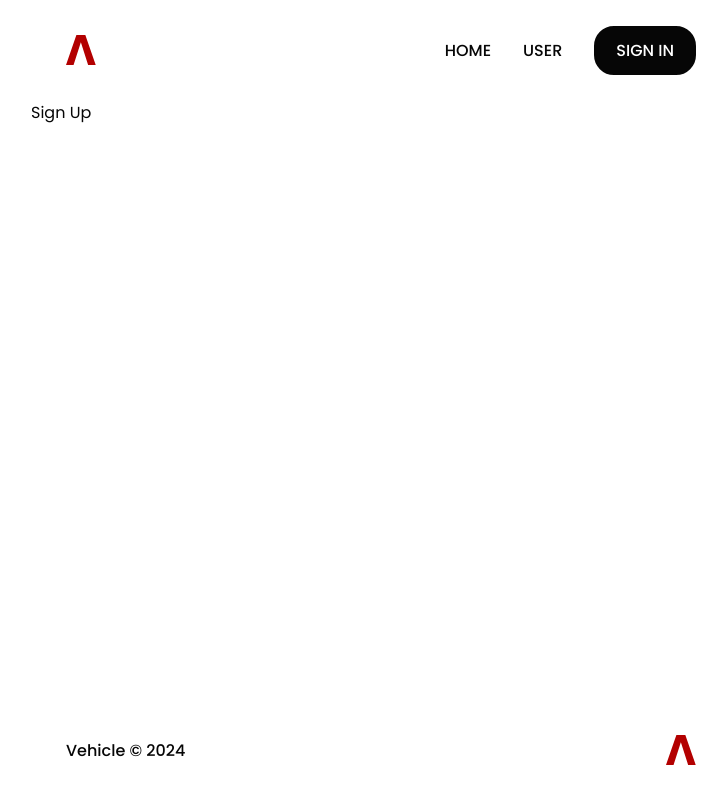
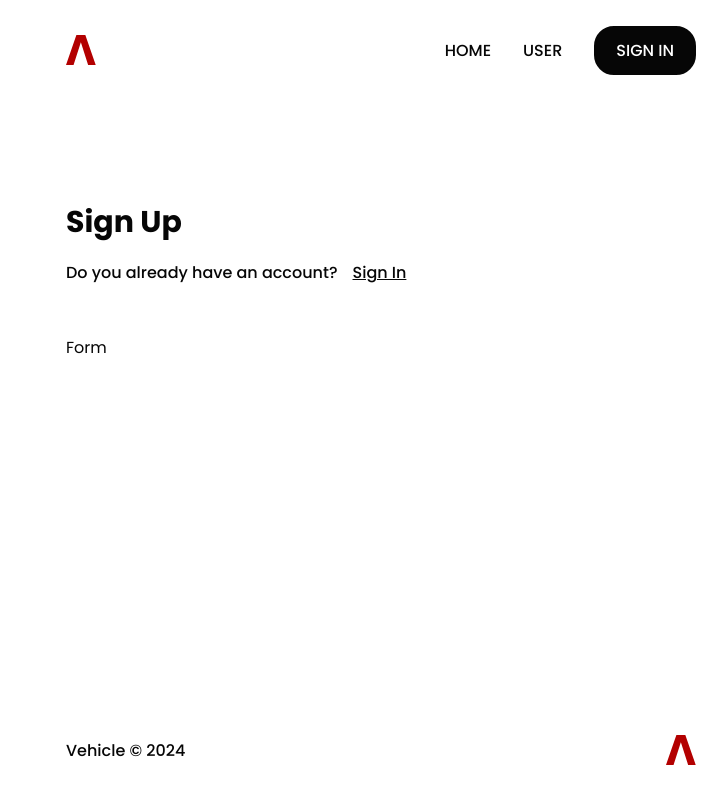
Before and after one commit to monsuAymeric/Vehicle, a React (Vite) app in the folder front/: page /signup in a window 1280 px wide. Shown: the whole page, without its empty margins (259-986 px from the left). Built offline with nearby package versions, Linux system fonts and the light colour scheme.

Commit message:
build(signup): Start the signup page, form components created

```diff
--- /dev/null
+++ b/front/src/components/Form.jsx
@@ -0,0 +1,7 @@
+import React from 'react'
+
+export default function Form() {
+  return (
+    <div>Form</div>
+  )
+}
--- a/front/src/index.css
+++ b/front/src/index.css
@@ -127,6 +127,9 @@ img {
   object-fit: cover;
   transition: var(--transition);
 }
+.link {
+  text-decoration: underline;
+}
 
 .logo {
   height: 30px;
--- /dev/null
+++ b/front/src/pages/SignUp.css
@@ -0,0 +1,13 @@
+.signup__section {
+  gap: 50px;
+}
+.already__signup {
+  display: flex;
+  flex-direction: column;
+  gap: 15px;
+}
+.redirection__sign {
+  display: flex;
+  gap: 15px;
+  align-items: baseline;
+}
--- a/front/src/pages/SignUp.jsx
+++ b/front/src/pages/SignUp.jsx
@@ -1,9 +1,27 @@
-import React from 'react'
+import React, { useRef } from "react";
+import { Link } from "react-router-dom";
+import "./SignUp.css";
+import Form from "../components/Form";
 
 export default function SignUp() {
+  const inputRef = useRef(null);
+  const handleSubmitButton = () => {
+    alert(inputRef.current.value);
+  };
   return (
     <main>
-      <div>Sign Up</div>
+      <section className="signup__section">
+        <div className="already__signup">
+          <h1>Sign Up</h1>
+          <div className="redirection__sign">
+            <p>Do you already have an account?</p>
+            <Link className="link" to="/signin">
+              Sign In
+            </Link>
+          </div>
+        </div>
+        <Form />
+      </section>
     </main>
-  )
+  );
 }
```
